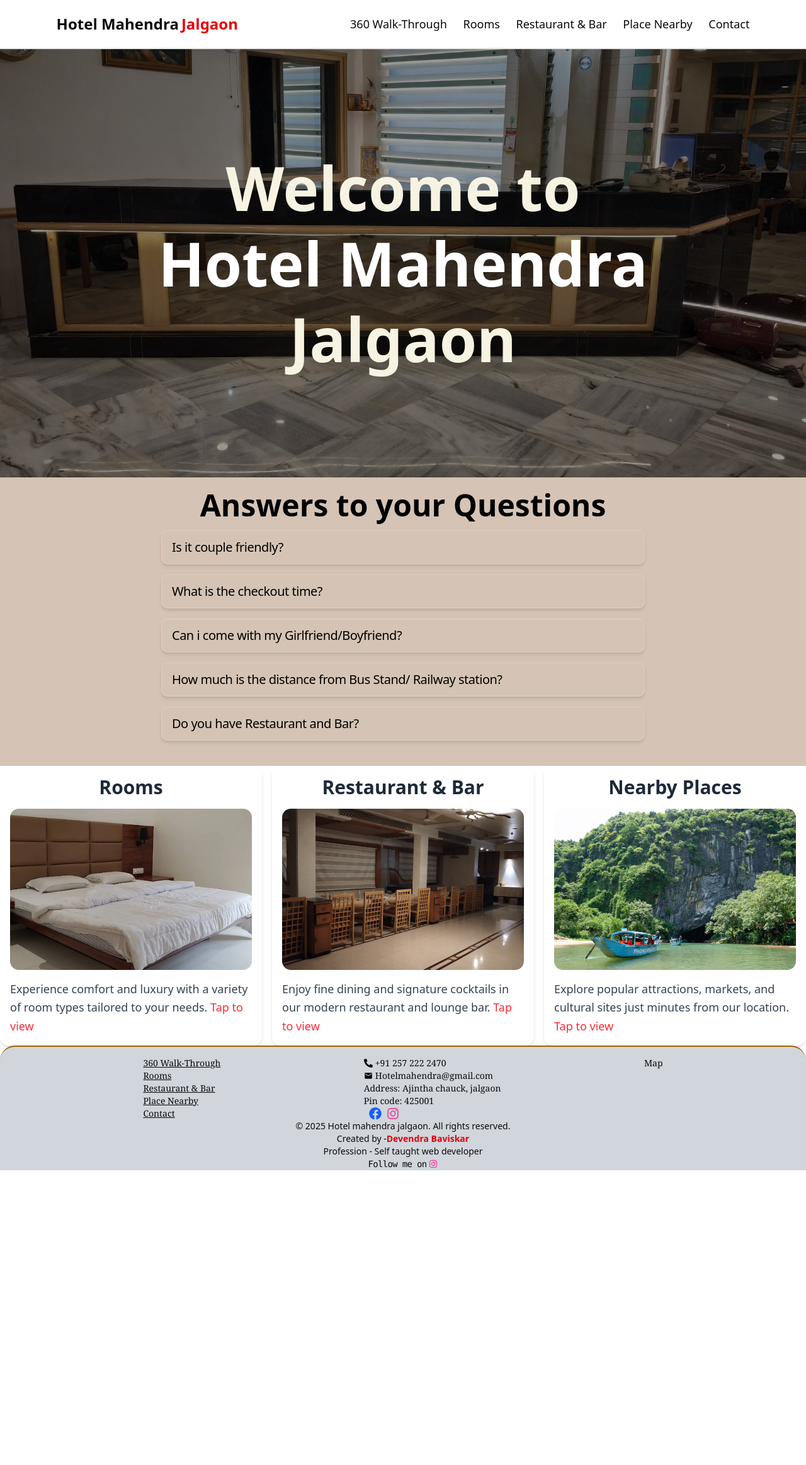
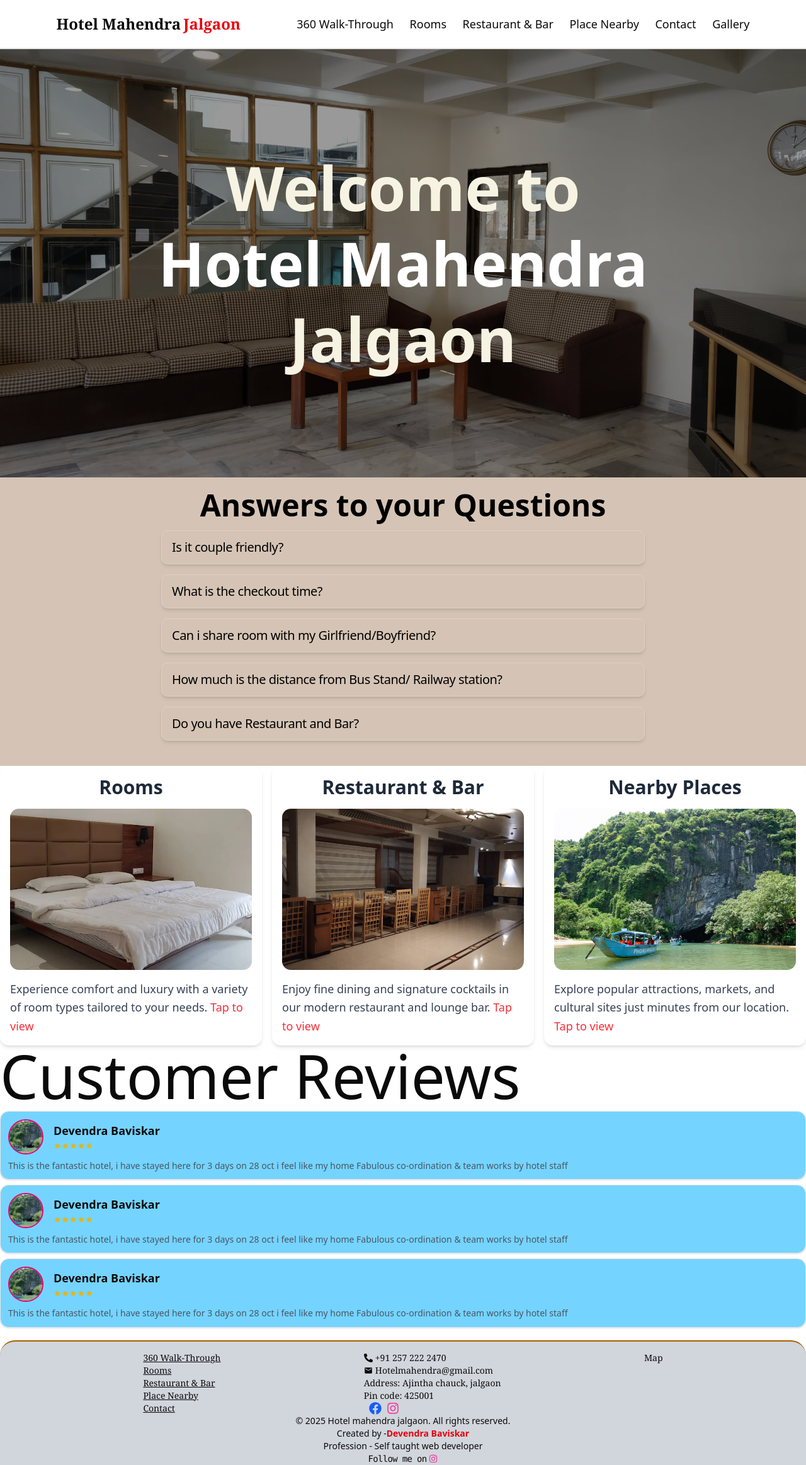
Before and after one commit to devabaviskar1999/Mahendra, a React (Vite) app in the folder frontend/: page / in a window 1280 px wide. Shown: the whole page at 63% size. Before the commit the page ends 1858 px from the top, so only its background shows below. Built offline with nearby package versions, Linux system fonts and the light colour scheme.

Commit message:
added the customer review component

```diff
--- a/frontend/package.json
+++ b/frontend/package.json
@@ -18,7 +18,6 @@
     "react": "^19.0.0",
     "react-dom": "^19.0.0",
     "react-icons": "^5.5.0",
-    "react-loading-skeleton": "^3.5.0",
     "react-router-dom": "^7.5.3",
     "tailwind-merge": "^3.3.0",
     "tailwindcss": "^4.1.5"
--- a/frontend/src/components/Footer.tsx
+++ b/frontend/src/components/Footer.tsx
@@ -4,7 +4,7 @@
 import { MdEmail } from "react-icons/md";
 export default function Footer() {
   return (
-    <div className="w-full relative text-sm flex min-h-auto rounded-t-3xl border-t-2 border-yellow-700 bg-gray-300 flex-col md:justify-evenly font-serif">
+    <div className="w-full relative text-sm flex mt-5 min-h-auto rounded-t-3xl border-t-2 border-yellow-700 bg-gray-300 flex-col md:justify-evenly font-serif">
       <div className="flex relative flex-row justify-around pt-4 md:justify-evenly ">
         <div className="">
           <ul>
--- a/frontend/src/components/Navbar.tsx
+++ b/frontend/src/components/Navbar.tsx
@@ -11,7 +11,7 @@
       <div>
         <Link
           to={"/"}
-          className="font-bold text-[1rem] flex-col flex sm:flex-row sm:text-[1.3rem] md:text-2xl"
+          className="font-bold leading-tight font-serif text-[1rem] flex-col flex sm:flex-row sm:text-[1.3rem] md:text-2xl"
         >
           Hotel Mahendra
           <span className="pl-1 text-red-600">Jalgaon</span>
@@ -93,6 +93,15 @@
             Contact
           </Link>
         </li>
+        <li>
+          <Link
+            to={"/gallery"}
+            className="hover:text-red-600 active:scale-95 transition duration-100"
+            onClick={() => setToggle(false)}
+          >
+            Gallery
+          </Link>
+        </li>
       </ul>
     </div>
   );
--- /dev/null
+++ b/frontend/src/pages/Gallery.tsx
@@ -0,0 +1,7 @@
+export default function Gallery() {
+  return (
+    <div>
+      <h1>Gallery</h1>
+    </div>
+  );
+}
--- a/frontend/src/pages/homeComponent/Home.tsx
+++ b/frontend/src/pages/homeComponent/Home.tsx
@@ -1,4 +1,5 @@
 import Coconut from "./coconut/Coconut";
+import GuestsReviews from "./guest-reviews/GuestsReviews";
 import MainGenre from "./Main-genre";
 import MainView from "./MainView";
 
@@ -8,6 +9,7 @@
       <MainView />
       <Coconut />
       <MainGenre />
+      <GuestsReviews />
     </div>
   );
 }
--- a/frontend/src/pages/homeComponent/MainView.tsx
+++ b/frontend/src/pages/homeComponent/MainView.tsx
@@ -7,7 +7,7 @@
   useEffect(() => {
     const interval = setInterval(() => {
       setBgIndex((prev) => (prev === MainViewImage.length - 1 ? 0 : prev + 1));
-    }, 2000); // ⏱️ change every 5 seconds
+    }, 3000); // ⏱️ change every 5 seconds
 
     return () => clearInterval(interval);
   }, []);
--- a/frontend/src/pages/homeComponent/coconut/Coconut.tsx
+++ b/frontend/src/pages/homeComponent/coconut/Coconut.tsx
@@ -53,7 +53,7 @@
   },
   {
     value: "item-3",
-    question: "Can i come with my Girlfriend/Boyfriend?",
+    question: "Can i share room with my Girlfriend/Boyfriend?",
     answer: "Yes. you can but your girlfriend age should be 18+.",
   },
   {
--- /dev/null
+++ b/frontend/src/pages/homeComponent/guest-reviews/Guest.tsx
@@ -0,0 +1,24 @@
+interface ReviewType {
+  imgUrl: string;
+  name: string;
+  description: string;
+}
+
+export default function Guest({ imgUrl, name, description }: ReviewType) {
+  return (
+    <div className="w-full relative border rounded-xl p-3 mt-2 bg-sky-300 shadow-sm">
+      <div className="flex items-center gap-4 mb-2">
+        <img
+          src={imgUrl}
+          alt="Customer"
+          className="h-14 w-14 rounded-full object-cover border-2 border-pink-600"
+        />
+        <div>
+          <h3 className="text-lg font-semibold">{name}</h3>
+          <p className="text-yellow-500 text-sm ">★★★★★</p>
+        </div>
+      </div>
+      <p className="text-gray-600 text-sm leading-snug">{description}</p>
+    </div>
+  );
+}
--- /dev/null
+++ b/frontend/src/pages/homeComponent/guest-reviews/GuestsReviews.tsx
@@ -0,0 +1,24 @@
+import Guest from "./Guest";
+import ajintha from "../../../../public/MainViewImage/ajintha.jpg";
+export default function GuestsReviews() {
+  return (
+    <>
+      <h4 className="w-full mx-auto min-h-auto text-8xl">Customer Reviews</h4>
+      <Guest
+        imgUrl={ajintha}
+        name="Devendra Baviskar"
+        description="This is the fantastic hotel, i have stayed here for 3 days on 28 oct i feel like my home Fabulous co-ordination & team works by hotel staff "
+      />
+      <Guest
+        imgUrl={ajintha}
+        name="Devendra Baviskar"
+        description="This is the fantastic hotel, i have stayed here for 3 days on 28 oct i feel like my home Fabulous co-ordination & team works by hotel staff "
+      />
+      <Guest
+        imgUrl={ajintha}
+        name="Devendra Baviskar"
+        description="This is the fantastic hotel, i have stayed here for 3 days on 28 oct i feel like my home Fabulous co-ordination & team works by hotel staff "
+      />
+    </>
+  );
+}
--- a/frontend/src/routes/Routes.tsx
+++ b/frontend/src/routes/Routes.tsx
@@ -1,5 +1,4 @@
-import { Suspense, lazy } from "react";
-import Skeleton from "react-loading-skeleton";
+import { lazy } from "react";
 import { Routes, Route } from "react-router-dom";
 // Lazy loading components
 
@@ -9,9 +8,9 @@
 const Restaurant = lazy(() => import("../pages/Restaurant"));
 const Nearby = lazy(() => import("../pages/Nearby"));
 const Contact = lazy(() => import("../pages/Contact"));
+const Gallery = lazy(() => import("../pages/Gallery"));
 export default function AppRoutes() {
   return (
-    <Suspense fallback={<Skeleton count={5} />}>
     <Routes>
       <Route index element={<Home />} />
       <Route path="/360-walk-through" element={<View />} />
@@ -19,7 +18,7 @@
       <Route path="restaurant-and-bar" element={<Restaurant />} />
       <Route path="/nearby-places" element={<Nearby />} />
       <Route path="/contact" element={<Contact />} />
+      <Route path="/gallery" element={<Gallery />} />
     </Routes>
-    </Suspense>
   );
 }
--- a/frontend/vite.config.ts
+++ b/frontend/vite.config.ts
@@ -8,7 +8,10 @@
   resolve: {
     alias: {
       "@": path.resolve(__dirname, "src"),
-    }
-  }
-
+    },
+  },
+  server: {
+    host: true, // or use '0.0.0.0'
+    port: 5173,
+  },
 });
```
Also changed, not shown: 1 other file (tests, documents, lock files or other folders). Lines whose indentation alone changed are shown as unchanged.
